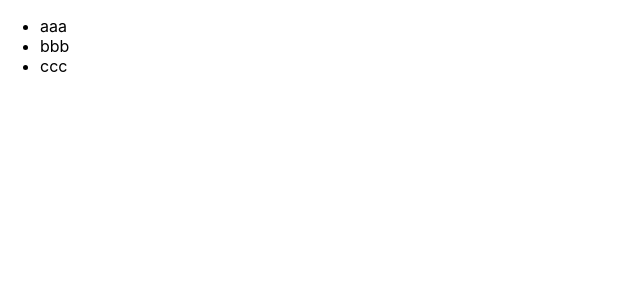
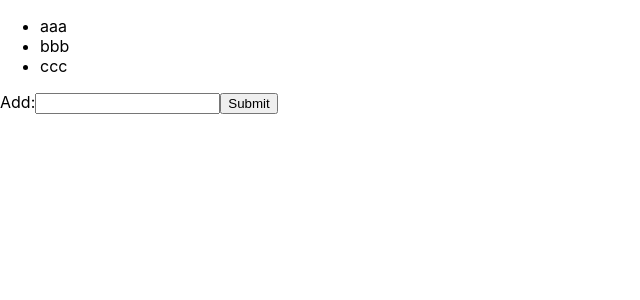
Before and after one commit to ksetrin/todolist-firebase, a React (Create React App) app: page / in a window 1280 px wide. Shown: the top 300 px of the page, without its empty margins (0-640 px from the left). Built offline with nearby package versions, Linux system fonts and the light colour scheme.

Commit message:
add ToDoAdd component for adding todos

```diff
--- /dev/null
+++ b/src/components/ToDoAdd/index.js
@@ -0,0 +1,35 @@
+import React from 'react'
+
+class ToDoAdd extends React.PureComponent {
+  // static propTypes = {
+  //   children: PropTypes.node,
+  // }
+
+  constructor() {
+    super();
+    this.state = {
+      text: ''
+    };
+  }
+
+  handleSubmit = () => {
+    // this.setState({text: event.target.value})
+  }
+
+  handleChange = (event) => {
+    this.setState({text: event.target.value})
+  }
+
+  render () {
+    return (
+      <form onSubmit={this.handleSubmit}>
+        <label>
+          Add:
+          <input type="text" onChange={this.handleChange} />
+        </label>
+        <input type="submit" value="Submit" />
+      </form>
+    )
+  }
+}
+export default ToDoAdd
--- a/src/components/TodoList/index.js
+++ b/src/components/TodoList/index.js
@@ -1,6 +1,6 @@
 import React from 'react'
 
-class TodoList extends React.PureComponent {
+class ToDoList extends React.PureComponent {
   // static propTypes = {
   //   children: PropTypes.node,
   // }
@@ -26,4 +26,4 @@ class TodoList extends React.PureComponent {
     )
   }
 }
-export default TodoList
+export default ToDoList
--- a/src/containers/App.js
+++ b/src/containers/App.js
@@ -1,6 +1,7 @@
-import React from 'react';
+import React from 'react'
 import { connect } from 'react-redux'
-import TodoList from '../components/TodoList';
+import ToDoList from '../components/ToDoList'
+import ToDoAdd from '../components/ToDoAdd'
 
 
 class App extends React.Component {
@@ -22,7 +23,8 @@ class App extends React.Component {
     const { todo } =  this.props
     return (
       <div className="App">
-        <TodoList todo={todo} />
+        <ToDoList todo={todo} />
+        <ToDoAdd todo={todo} />
       </div>
     );
   }
```
